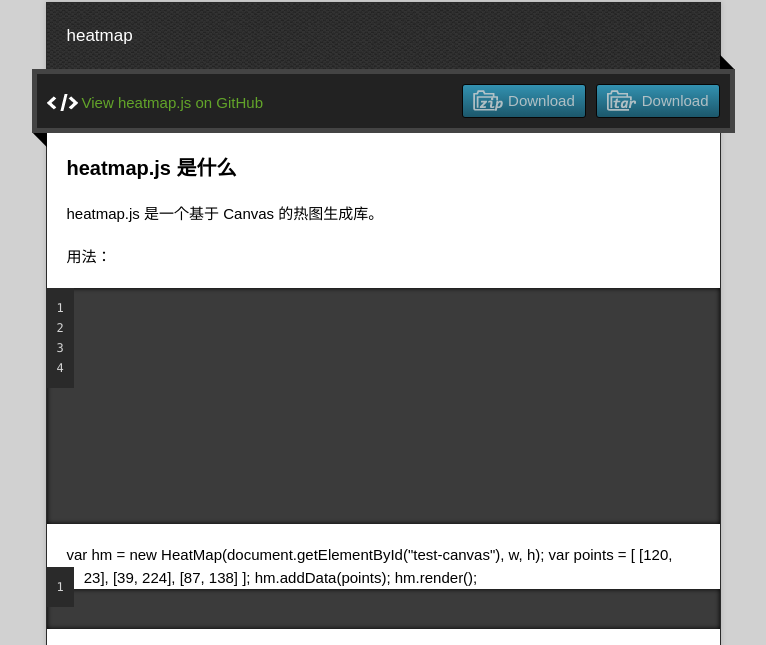
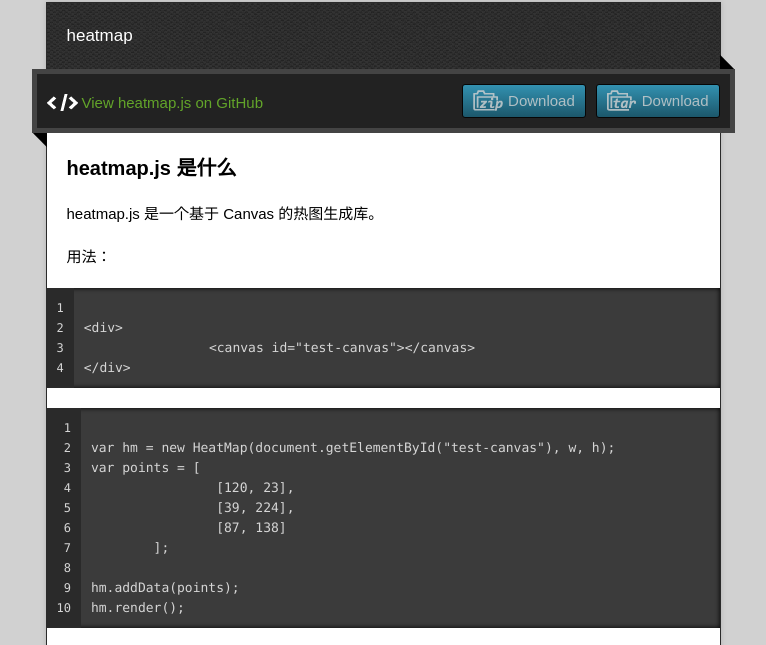
Before and after one commit to oldj/heatmap.js, a plain HTML site: page index.html in a window 1280 px wide. Shown: the part 128-773 px from the top of the page, without its empty margins (257-1023 px from the left). Drawn offline with nearby package versions, Linux system fonts and the light colour scheme.

Commit message:
调整版面。

```diff
--- a/index.html
+++ b/index.html
@@ -47,10 +47,12 @@
 				<p>用法：</p>
 
 <pre><code>
-<div>
-		<canvas id="test-canvas"></canvas>
-</div>
+&lt;div>
+		&lt;canvas id="test-canvas">&lt;/canvas>
+&lt;/div>
 </code></pre>
+
+<pre><code>
 var hm = new HeatMap(document.getElementById("test-canvas"), w, h);
 var points = [
 		[120, 23],
@@ -60,7 +62,6 @@
 
 hm.addData(points);
 hm.render();
-<pre><code>
 </code></pre>
 
 				<p></p>
```
